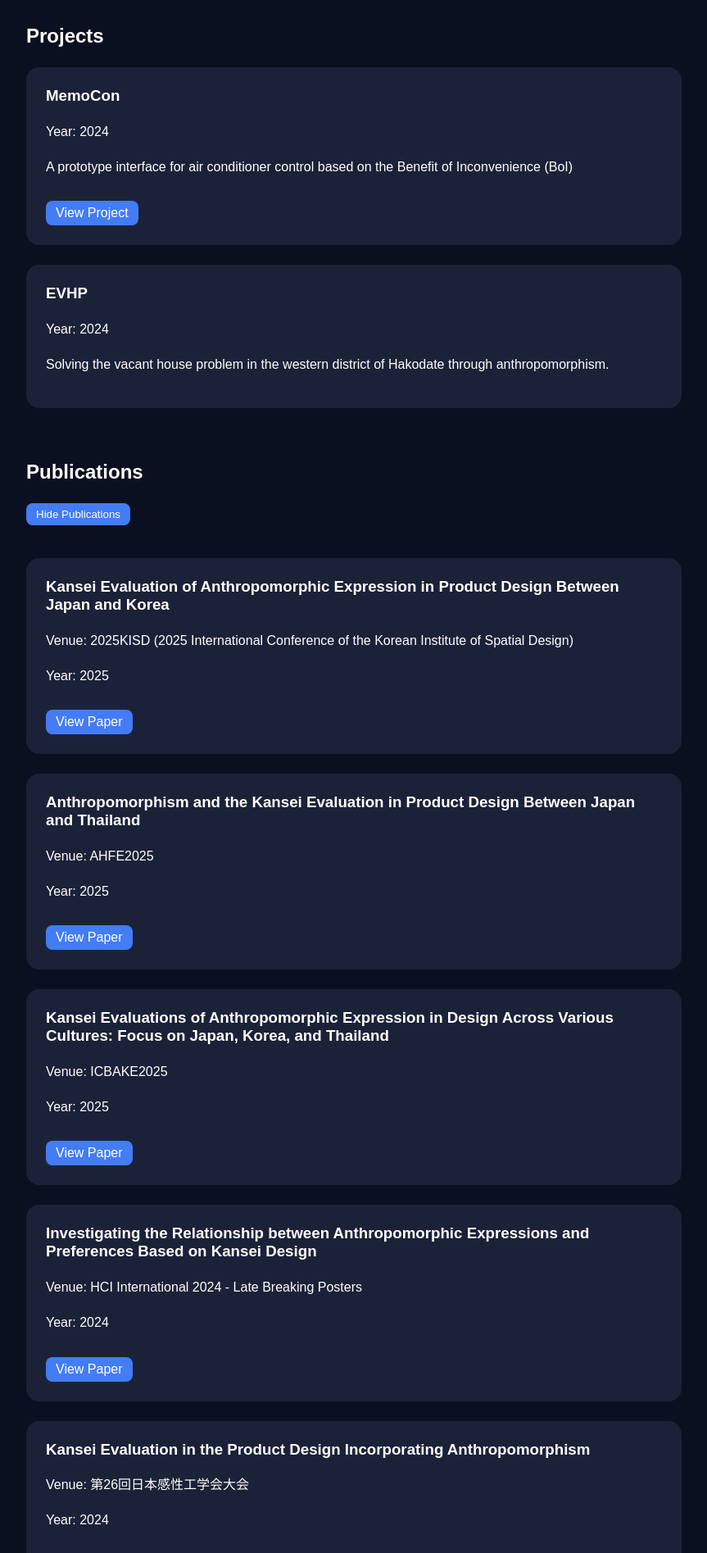
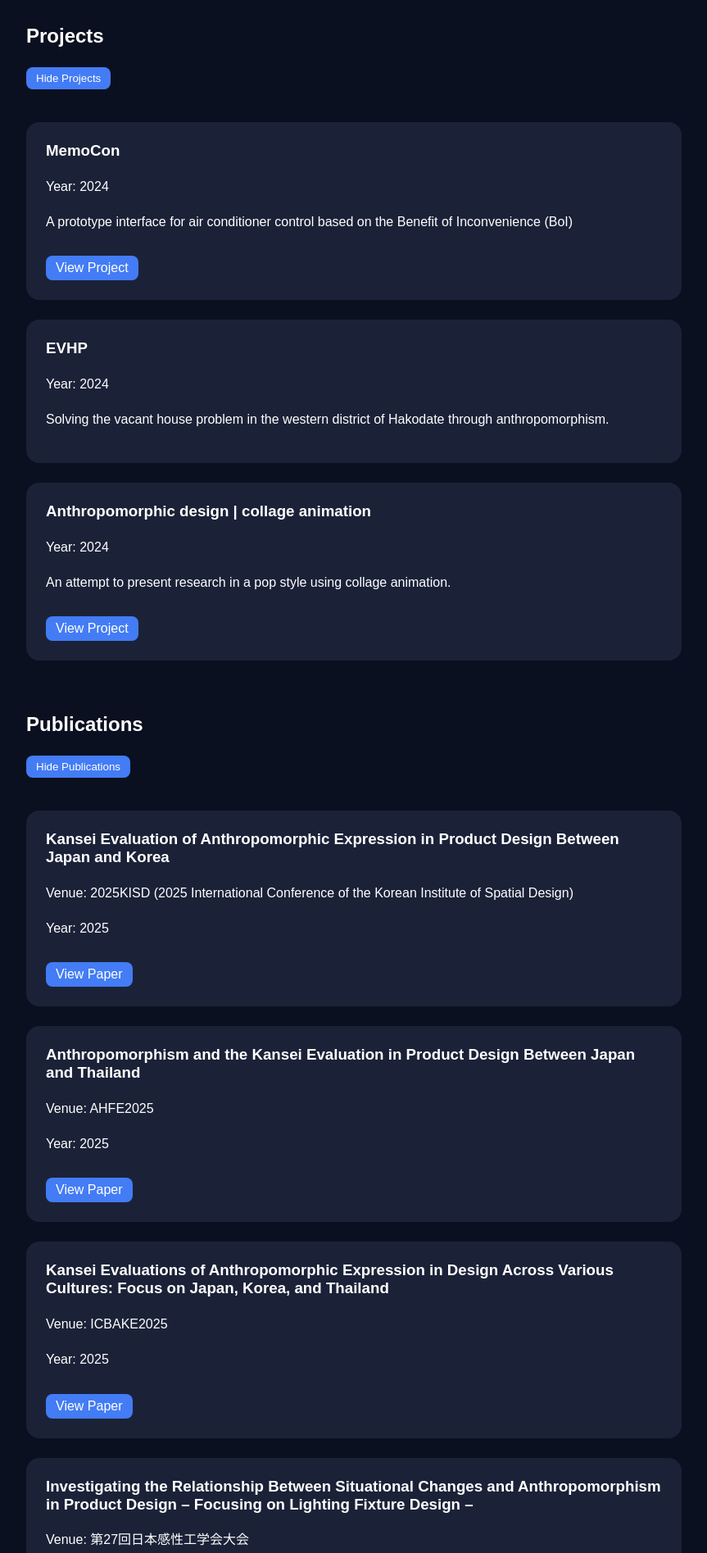
Before and after one commit to tanaharu-droid/website, a React (Vite) app: page / in a window 1280 px wide. Shown: the part 920-2815 px from the top of the page at 82% size, without its empty margins (208-1071 px from the left). Built offline with nearby package versions, Linux system fonts and the light colour scheme.

Commit message:
Add some projects and publications

```diff
--- a/src/App.css
+++ b/src/App.css
@@ -122,3 +122,22 @@ article a:hover {
   transform: translateY(-8px);
   max-height: 0;
 }
+
+.project-list {
+  overflow: hidden;
+  /*枠外コンテンツを非表示*/
+  transition: opacity 1.0s ease, transform 1.0s ease, max-height 1.0s ease;
+}
+
+.project-list.open {
+  opacity: 1;
+  transform: translateY(0);
+  max-height: 2000px;
+  /*Publicationsコンテンツ合計の概算*/
+}
+
+.project-list.closed {
+  opacity: 0;
+  transform: translateY(-8px);
+  max-height: 0;
+}
--- a/src/App.tsx
+++ b/src/App.tsx
@@ -7,6 +7,7 @@ import PublicationCard from './PublicationCard'
 
 function App() {
   const [showPublications, setShowPublications] = useState(true)
+  const [showProjects, setShowProjects] = useState(true)
 
   const projects = [
     {
@@ -22,6 +23,14 @@ function App() {
       title: "EVHP",
       year: "2024",
       description: "Solving the vacant house problem in the western district of Hakodate through anthropomorphism."
+    },
+
+    {
+      id: "anime",
+      title: "Anthropomorphic design | collage animation",
+      year: "2024",
+      description: "An attempt to present research in a pop style using collage animation.",
+      url: "https://www.youtube.com/watch?v=ej5M6IG2eCo"
     }
   ]
 
@@ -72,6 +81,14 @@ function App() {
       venue: "ICBAKE2025",
       year: "2025",
       url: "https://www.jstage.jst.go.jp/article/icbake/2025/0/2025_78/_article"
+    },
+
+    {
+      id: "7",
+      title: "Investigating the Relationship Between Situational Changes and Anthropomorphism in Product Design – Focusing on Lighting Fixture Design –",
+      venue: "第27回日本感性工学会大会",
+      year: "2025",
+      url: "https://www.jstage.jst.go.jp/article/jskeproceedings/3.1/0/3.1_419/_article/-char/ja"
     }
   ]
 
@@ -167,6 +184,15 @@ function App() {
         <h2>
           Projects
         </h2>
+
+        <button
+          className="toggle-button"
+          onClick={() => setShowProjects(!showProjects)}>
+          {showProjects ? "Hide Projects" : "Show Projects"}
+        </button>
+
+        <div className={showProjects ? "project-list open" : "project-list closed"}>
+
           {
             [...projects]
               .sort((a, b) => Number(b.year) - Number(a.year))
@@ -180,7 +206,7 @@ function App() {
                 />
               )
           }
-
+        </div>
       </section>
 
       <section id="publications">
```
Lines whose indentation alone changed are shown as unchanged.
